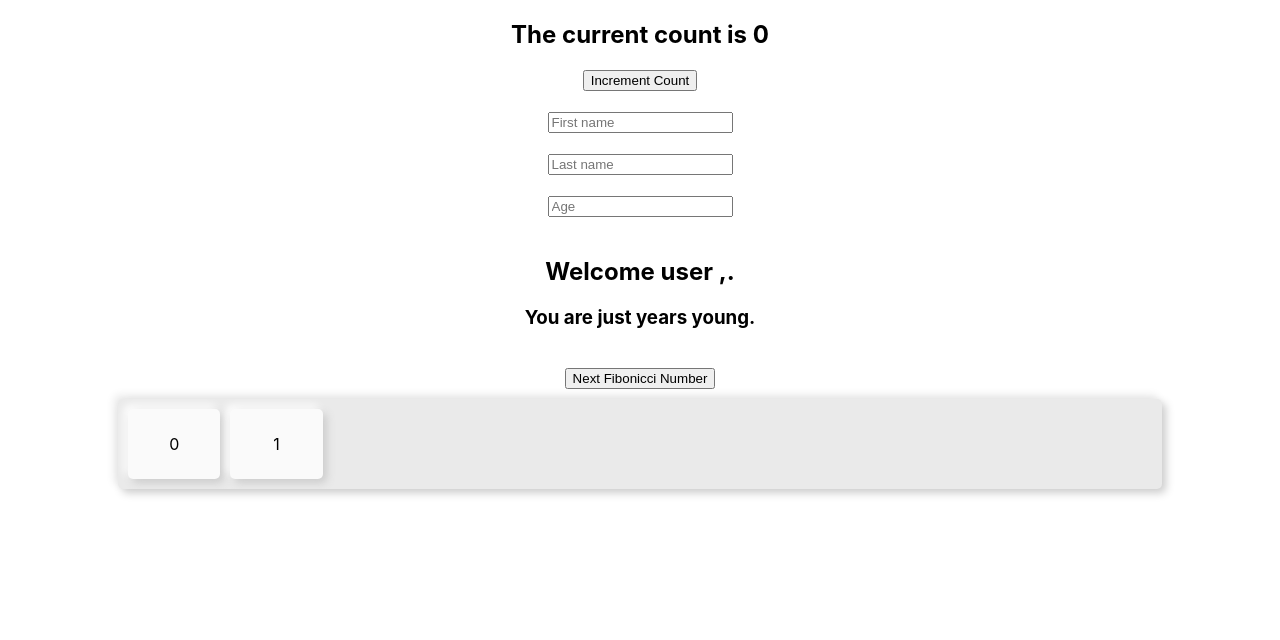
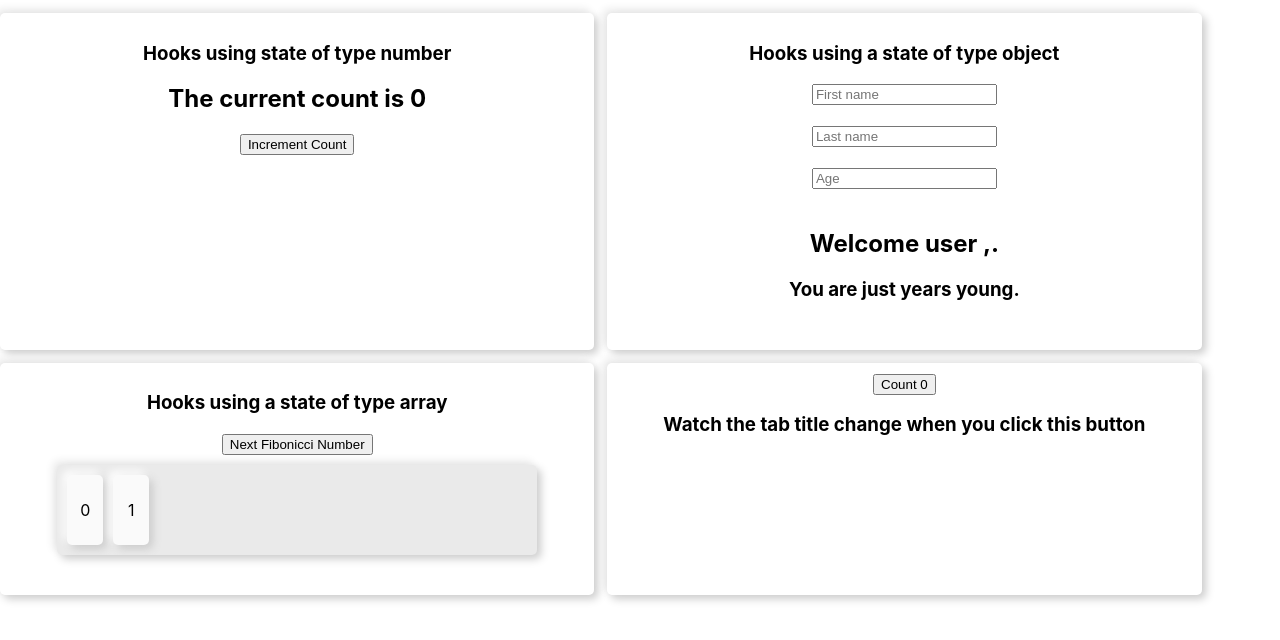
Before and after one commit to pradykolli/reacthooksbasics, a React (Create React App) app: page / in a window 1280 px wide. Shown: the top 640 px of the page. Built offline with nearby package versions, Linux system fonts and the light colour scheme.

Commit message:
added code using useState hook

```diff
--- a/src/App.css
+++ b/src/App.css
@@ -1,10 +1,22 @@
 .App {
   text-align: center;
+  display: flex;
+  flex-wrap: wrap;
 }
 
 .App-logo {
   height: 40vmin;
   pointer-events: none;
+}
+.Modules{
+  width: calc(48% - 40px);
+  margin-right: 1%;
+  float: left;
+  margin-top: 1%;
+  border-radius: 5px;
+  box-shadow:4px 4px 8px 0px #ccc,
+              -4px -4px 8px 0px #eaeaea ;
+  padding:10px;
 }
 .container{
   width: 80%;
--- a/src/App.js
+++ b/src/App.js
@@ -3,15 +3,31 @@ import './App.css';
 import HooksUseState from './Components/HooksUseState';
 import HooksUseStateUsingObject from './Components/HooksUseStateUsingObject';
 import HooksUseStateWithArrays from './Components/HooksUseStateWithArrays';
+import HooksUSeEffect from './Components/HooksUSeEffect';
 
 function App() {
   return (
     <div className="App">
-     <HooksUseState />
-     <br/>
-     <HooksUseStateUsingObject />
-     <br/>
-     <HooksUseStateWithArrays />
+      <div className="Modules">
+        <h3>Hooks using state of type number</h3>
+        <HooksUseState />
+
+        <br/>
+     </div>
+     <div className="Modules">
+        <h3>Hooks using a state of type object</h3>
+        <HooksUseStateUsingObject />
+        <br/>
+     </div>
+     <div className="Modules">
+        <h3>Hooks using a state of type array</h3>
+        <HooksUseStateWithArrays />
+        <br/>
+     </div>
+     <div className="Modules">
+        <HooksUSeEffect />
+        <br/>
+     </div>
     </div>
   );
 }
--- /dev/null
+++ b/src/Components/HooksUSeEffect.js
@@ -0,0 +1,16 @@
+import React, { useState , useEffect } from 'react'
+
+function HooksUSeEffect() {
+    const [count, setCount] = useState(0)
+    useEffect(() => {
+        document.title = `Clicked ${count} times`
+    }, [count])
+    return (
+        <div>
+            <button onClick={() => setCount(count + 1)}>Count {count}</button>
+            <h3>Watch the tab title change when you click this button</h3>
+        </div>
+    )
+}
+
+export default HooksUSeEffect
```
